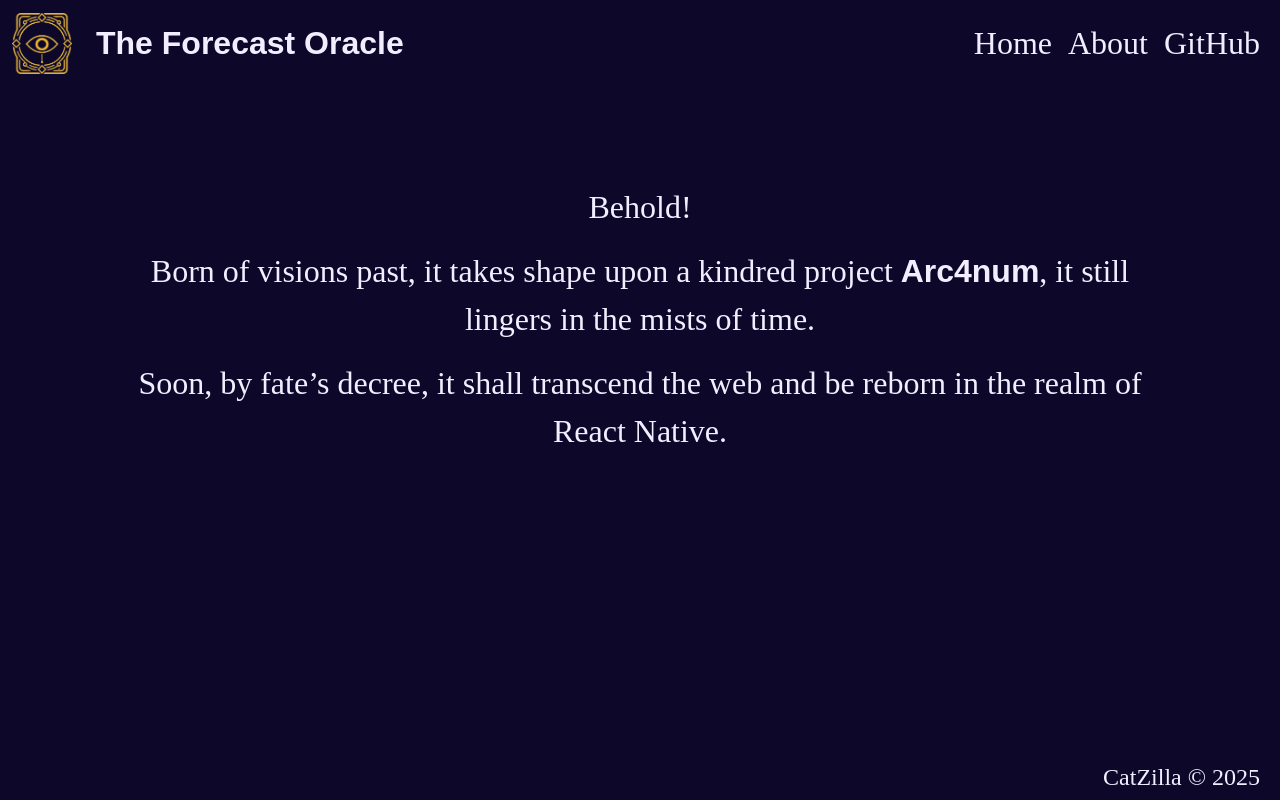
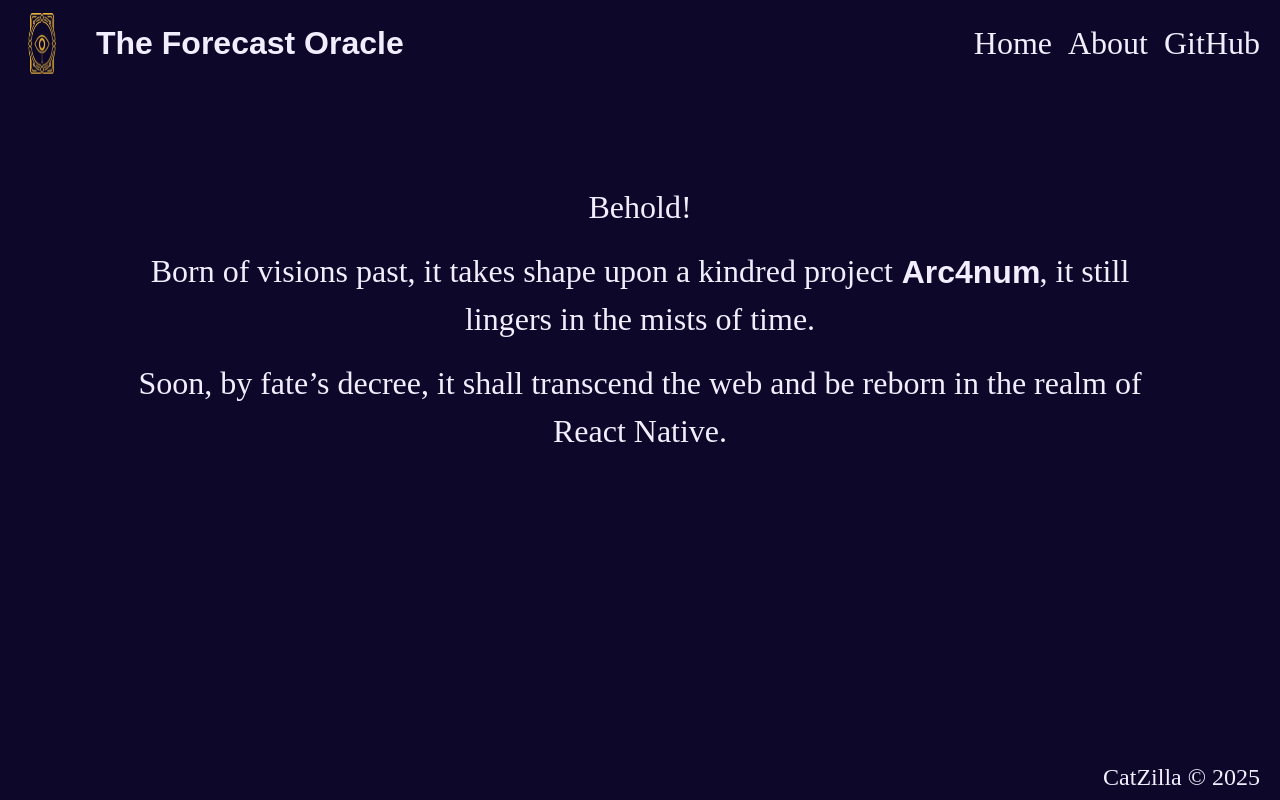
Before and after one commit to Annie470/U3-W2-D5, a React (Vite) app: page /about in a window 1280 px wide. Built offline with nearby package versions, Linux system fonts and the light colour scheme; the HTML template or start-up script is replaced by a standard one; a web font is replaced by a local one.

Commit message:
add trill for fun

```diff
--- a/src/assets/partials/_keyframes.scss
+++ b/src/assets/partials/_keyframes.scss
@@ -0,0 +1,11 @@
+@keyframes youSpinMeRound {
+  100% {
+    transform: rotateY(360deg);
+  }
+}
+
+@keyframes trillMePlease {
+  0% { transform: translate(0,0); }
+  50% { transform: translate(1px,1px); }
+  100% { transform: translate(0,0); }
+}
--- a/src/assets/partials/_variables.scss
+++ b/src/assets/partials/_variables.scss
@@ -34,13 +34,20 @@ $fontZen : "Zen Loop", cursive;
   font-family: $fontZen;
 }
 
-//HOVER
+//HOVER LOGO
 .fly{
    transition: all 0.3s ease-in;
    &:hover{
     transform: scale(1.2);
     }
+    animation: youSpinMeRound 3s linear infinite;
   }
+
+//TRILL
+.trill {
+  display: inline-block;
+   animation: trillMePlease 1.2s linear infinite alternate;
+}
 
 //BORDER
 .max-rounded {
--- a/src/assets/style.scss
+++ b/src/assets/style.scss
@@ -1,4 +1,4 @@
+@import "./partials/keyframes";
 @import "./partials/variables";
 @import "bootstrap/scss/bootstrap";
-@import "./partials/keyframes";
 @import "./partials/tagHTML";
--- a/src/components/About.jsx
+++ b/src/components/About.jsx
@@ -6,8 +6,8 @@ const About = () => {
         <Row>
           <Col xs={12} className="text fs-2 text-center">
             <p>Behold!</p>
-            <p>Born of visions past, it takes shape upon a kindred project
-                <span className="fw-bold title"> Arc4num</span>, it still lingers in the mists of time.
+            <p>Born of visions past, it takes shape upon a kindred project {' '}
+                <span className="fw-bold title trill">Arc4num</span>, it still lingers in the mists of time.
             </p>
             <p>Soon, by fate’s decree, it shall transcend the web and be reborn in the realm of React Native.</p>
           </Col>
--- a/src/components/CardMeteo.jsx
+++ b/src/components/CardMeteo.jsx
@@ -51,7 +51,7 @@ const CardMeteo = (props) => {
             {!isError && meteo && meteo.main && !disappear && (
               <>
                 <p className="text">
-                  In <span className="title fw-bold">{props.city}</span>... I see {meteo.weather[0].description}.
+                  In <span className="title fw-bold trill">{props.city}</span>... I see {meteo.weather[0].description}.
                 </p>{" "}
                 <p className="fs-3">
                   {(meteo.main.temp - 273.15).toFixed(1)}°C
@@ -59,7 +59,7 @@ const CardMeteo = (props) => {
                 <Button
                   className="border border-light fs-3 mt-3"
                   onClick={() => navigate(`/MeteoFive/${meteo.id}`)}>
-                  Wanna dare the <span className="title fw-bold">future</span>?
+                  Wanna dare the <span className="title fw-bold trill">future</span>?
                 </Button>
               </>
             )}
--- a/src/components/Hero.jsx
+++ b/src/components/Hero.jsx
@@ -56,7 +56,7 @@ const Hero = (props) => {
             <Row className="justify-content-center">
               <Col xs={10} className="text-center text fs-2">
                 <p>
-                  Hello, <span className="title fw-bold">{props.name}</span>
+                  Hello, <span className="title fw-bold trill">{props.name}</span>
                 </p>
               </Col>
             </Row>
@@ -67,7 +67,7 @@ const Hero = (props) => {
             <Row className="justify-content-center">
               <Col xs={10} className="text-center text fs-2">
                 <p>
-                  Hello, <span className="title fw-bold"> {props.name}</span> from {geo.city}
+                  Hello, <span className="title fw-bold trill">{props.name}</span> from {geo.city}
                 </p>
                 <CardMeteo city={geo.city} />
               </Col>
--- a/src/components/InputCity.jsx
+++ b/src/components/InputCity.jsx
@@ -14,7 +14,7 @@ const InputCity = (props) => {
         <>
             <Form onSubmit={formSub}>
                 <Form.Group controlId="form" className='text-center'>
-                    <Form.Label className='text fs-3'>Hark, seeker of wisdom. Which <span className="title fw-bold">city</span> should I observe?</Form.Label>
+                    <Form.Label className='text fs-3'>Hark, seeker of wisdom. Which <span className="title fw-bold trill">city</span> should I observe?</Form.Label>
                     <Form.Control className='w-50 mx-auto fs-4 fw-bold text-center title-no-color'
                         type="text"
                         placeholder=""
--- a/src/components/MeteoFive.jsx
+++ b/src/components/MeteoFive.jsx
@@ -54,7 +54,7 @@ const MeteoFive = () => {
             {meteo && meteo.city && (
               <>
                 <p>
-                  In <span className="title fw-bold">{meteo.city.name}</span>, such events are fated to unfold... It
+                  In <span className="title fw-bold trill">{meteo.city.name}</span>, such events are fated to unfold... It
                   shall be!
                 </p>
                 <Row className="row-cols-1 row-cols-md-2 row-cols-lg-5 py-5 gy-3 justify-content-center">
--- a/src/components/ZInput.jsx
+++ b/src/components/ZInput.jsx
@@ -17,7 +17,7 @@ const ZInput = (props) => {
       <Container className="mb-5">
         <Form onSubmit={forHero}>
           <Form.Group controlId="form" className="text-center">
-            <Form.Label className="text fs-3">What's your <span className="title fw-bold">name</span>?</Form.Label>
+            <Form.Label className="text fs-3">What's your <span className="title fw-bold trill">name</span>?</Form.Label>
             <Form.Control
               className="w-50 mx-auto fs-4 fw-bold text-center title-no-color"
               type="text"
```
